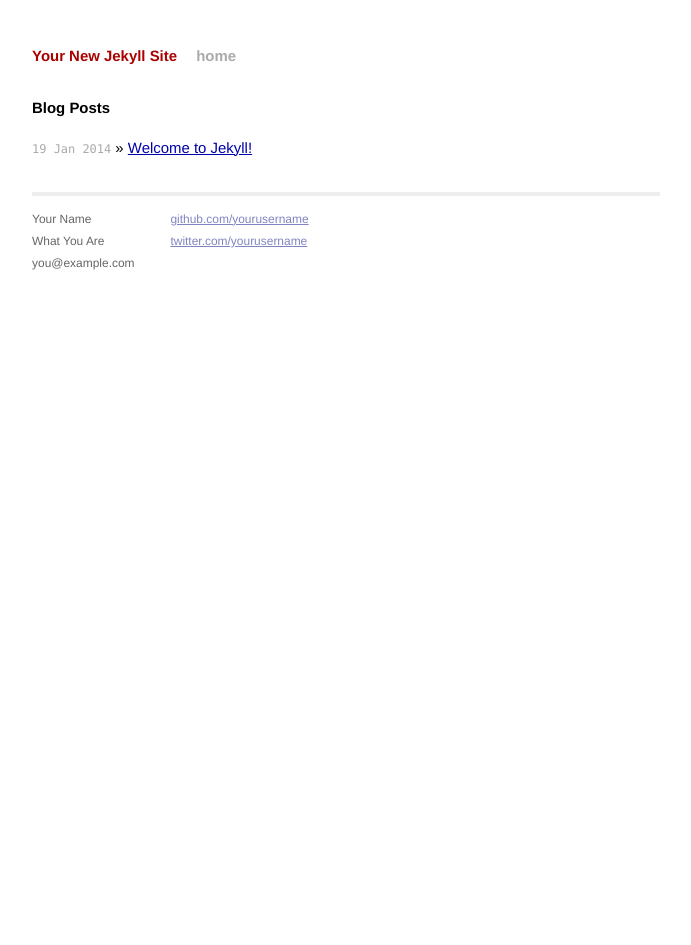
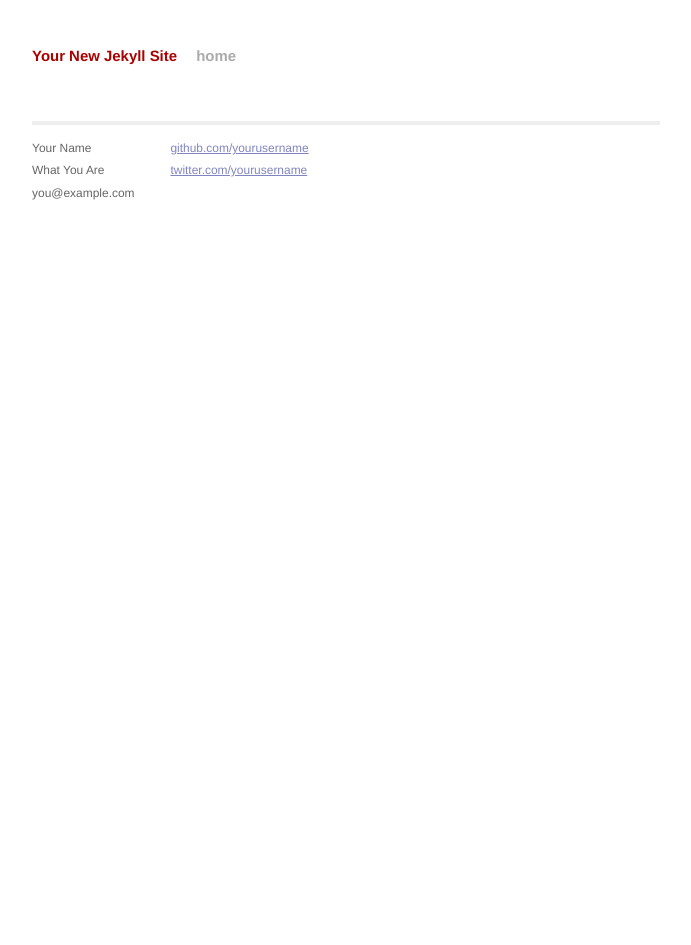
Before and after one commit to TimMoore/www.bonniemooredesigns.com, a Jekyll site: the page built from index.html, in a window 1280 px wide. Shown: the whole page, without its empty margins (294-985 px from the left). Built offline with Jekyll 4.4.1, drawn with Linux system fonts in a browser that asks for light colours; Markdown is read by kramdown in place of the engine named in the settings.

Commit message:
Remove posts functionality.

```diff
--- a/css/main.css
+++ b/css/main.css
@@ -34,20 +34,6 @@ a:visited { color: #a0a; }
 /* Home
 /*
 /*****************************************************************************/
-.posts {
-  list-style-type: none;
-  margin-bottom: 2em;
-}
-
-.posts li {
-  line-height: 1.75em;
-}
-
-.posts span {
-  color: #aaa;
-  font-family: Monaco, "Courier New", monospace;
-  font-size: 80%;
-}
 
 /*****************************************************************************/
 /*
@@ -120,41 +106,3 @@ a:visited { color: #a0a; }
 .footer .rss img {
   border: 0;
 }
-
-/*****************************************************************************/
-/*
-/* Posts
-/*
-/*****************************************************************************/
-
-/* standard */
-.post pre {
-  border: 1px solid #ddd;
-  background-color: #eef;
-  padding: 0 .4em;
-}
-
-.post ul, .post ol {
-  margin-left: 1.35em;
-}
-
-.post code {
-  border: 1px solid #ddd;
-  background-color: #eef;
-  padding: 0 .2em;
-}
-
-.post pre code {
-  border: none;
-}
-
-/* terminal */
-.post pre.terminal {
-  border: 1px solid #000;
-  background-color: #333;
-  color: #FFF;
-}
-
-.post pre.terminal code {
-  background-color: #333;
-}
--- a/index.html
+++ b/index.html
@@ -4,10 +4,4 @@ title: Your New Jekyll Site
 ---
 
 <div id="home">
-  <h1>Blog Posts</h1>
-  <ul class="posts">
-    {% for post in site.posts %}
-      <li><span>{{ post.date | date_to_string }}</span> &raquo; <a href="{{ post.url }}">{{ post.title }}</a></li>
-    {% endfor %}
-  </ul>
 </div>
```
Also changed, not shown: _layouts/post.html (deleted, +0 -9 lines), _posts/2014-01-19-welcome-to-jekyll.markdown (deleted, +0 -24 lines).
